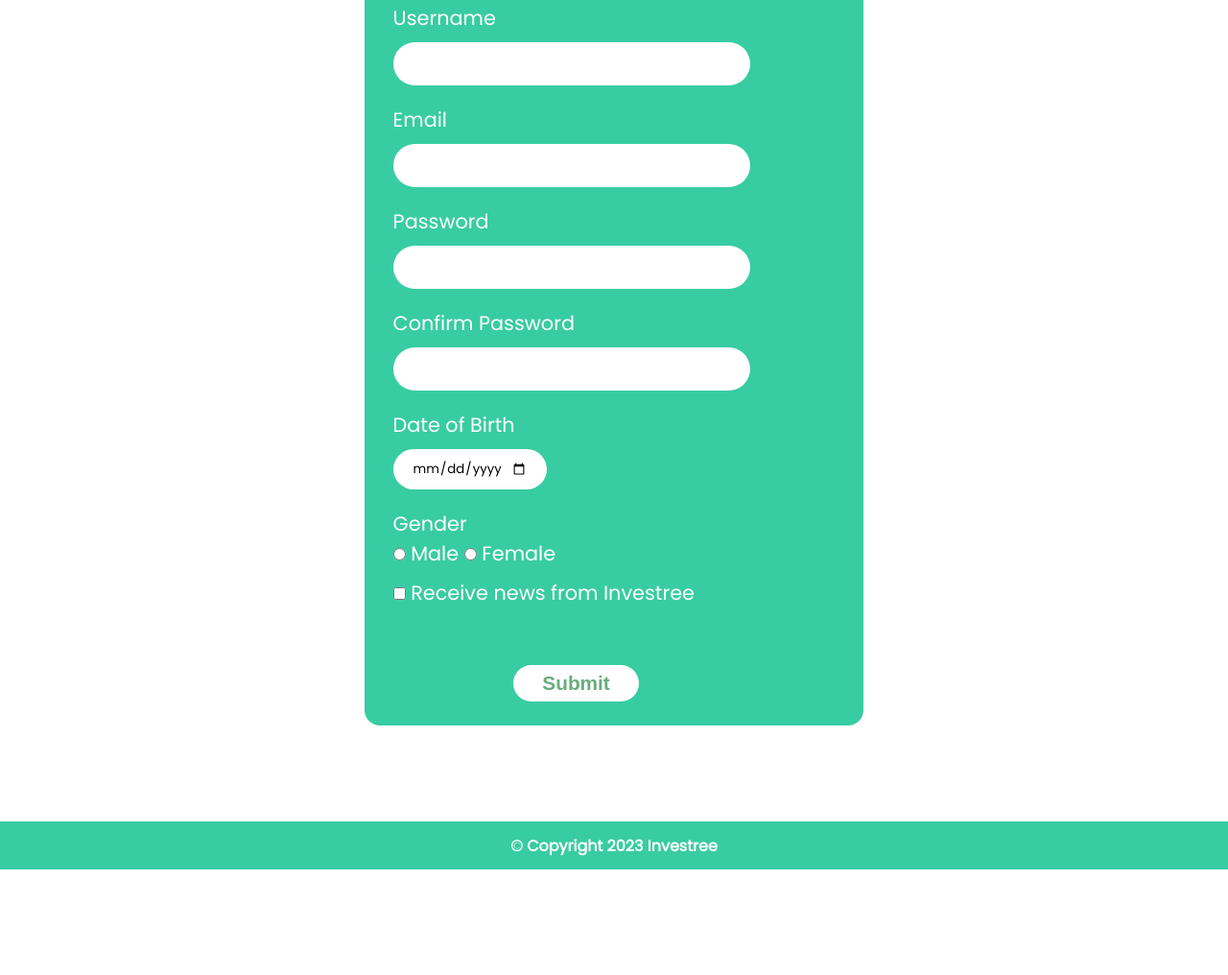
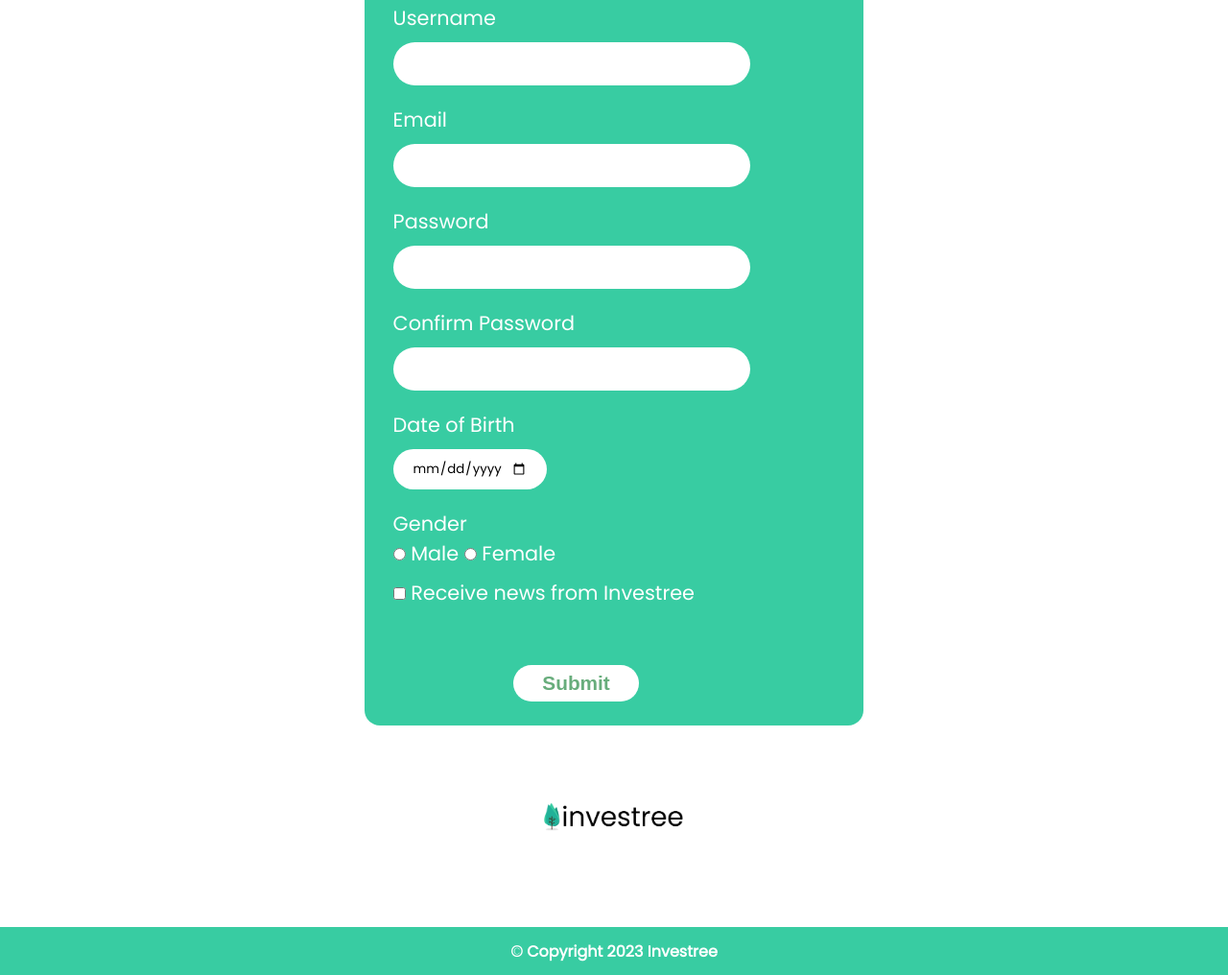
Before and after one commit to RevoU-FSSE-2/week-3-JokoSetiawan-dev, a plain HTML site: page index.html in a window 1280 px wide. Shown: the part 2342-3358 px from the top of the page at 96% size. Before the commit the page ends 3248 px from the top, so only its background shows below. Drawn offline with Linux system fonts and the light colour scheme.

Commit message:
add srcset

```diff
--- a/index.html
+++ b/index.html
@@ -186,6 +186,10 @@
           </div>
         </div>
       </section>
+      <picture>
+        <source srcset="image/logo-only-01.png" media="(max-width: 768px)">
+        <img src="image/investree-logo-01.png" alt="tree-logo">
+      </picture>
     </main>
     <footer>
       <div>
--- a/style.css
+++ b/style.css
@@ -73,6 +73,18 @@ nav ul li a:hover {
   display: flex;
   padding-right: 10vw;
   flex-direction: column;
+  animation-duration: 3s;
+  animation-name: slide;
+}
+
+@keyframes slide {
+  from {
+    margin-right: 100%;
+  }
+
+  to {
+    margin-right: 0%;
+  }
 }
 
 .greeting {
@@ -322,3 +334,15 @@ footer {
   align-items: center;
   justify-content: center;
 }
+
+picture {
+  display: flex;
+  width: 100%;
+  justify-content: center;
+  flex-direction: row-reverse;
+}
+
+picture img {
+  width: 150px;
+  padding-top: 80px;
+}
```
Also changed, not shown: image/asymetrical grid.png (renamed from image/asymetrical-grid.png), 1 other file.
